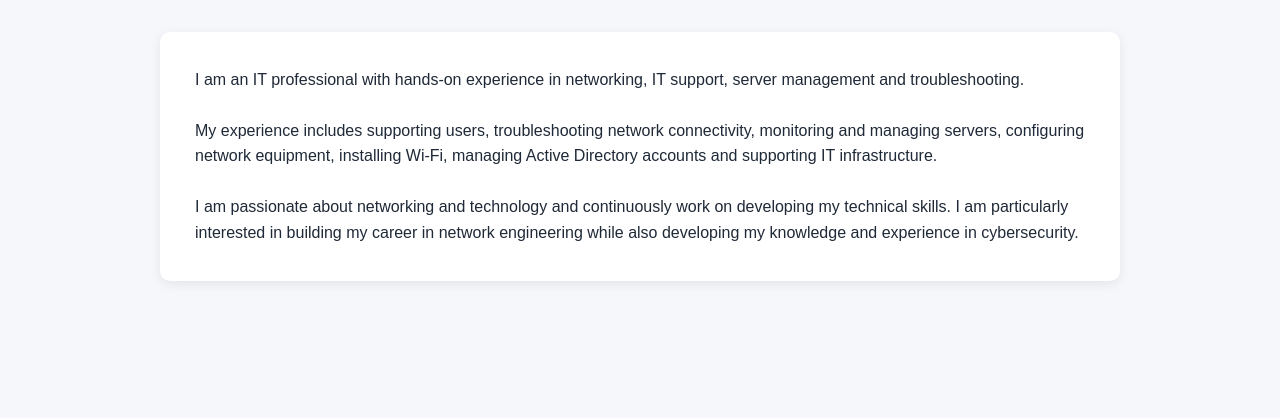
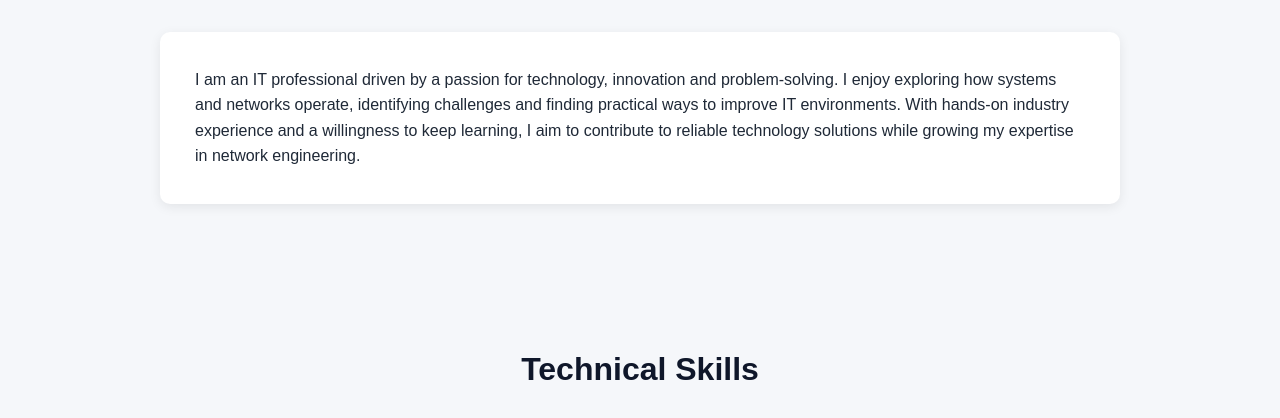
Before and after one commit to Sibonginkosi-Ndlovu/Sibonginkosi-Ndlovu, a plain HTML site: page index.html in a window 1280 px wide. Shown: the part 720-1138 px from the top of the page. Drawn offline with Linux system fonts and the light colour scheme.

Commit message:
Update index.html

```diff
--- a/index.html
+++ b/index.html
@@ -264,30 +264,9 @@
     <div class="about">
 
         <p>
-            I am an IT professional with hands-on experience in
-            networking, IT support, server management and
-            troubleshooting.
+          I am an IT professional driven by a passion for technology, innovation and problem-solving. I enjoy exploring how systems and networks operate, identifying challenges and finding practical ways to improve IT environments. With hands-on industry experience and a willingness to keep learning, I aim to contribute to reliable technology solutions while growing my expertise in network engineering.
         </p>
 
-        <br>
-
-        <p>
-            My experience includes supporting users, troubleshooting
-            network connectivity, monitoring and managing servers,
-            configuring network equipment, installing Wi-Fi,
-            managing Active Directory accounts and supporting
-            IT infrastructure.
-        </p>
-
-        <br>
-
-        <p>
-            I am passionate about networking and technology and
-            continuously work on developing my technical skills.
-            I am particularly interested in building my career
-            in network engineering while also developing my
-            knowledge and experience in cybersecurity.
-        </p>
 
     </div>
 
```
